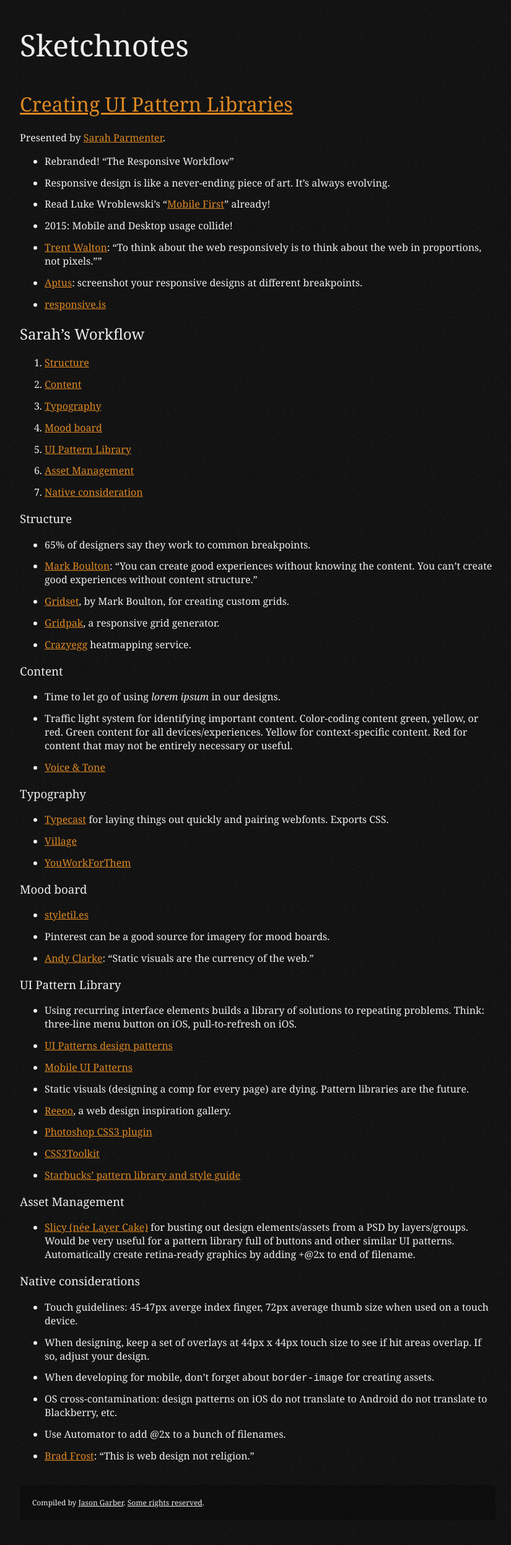
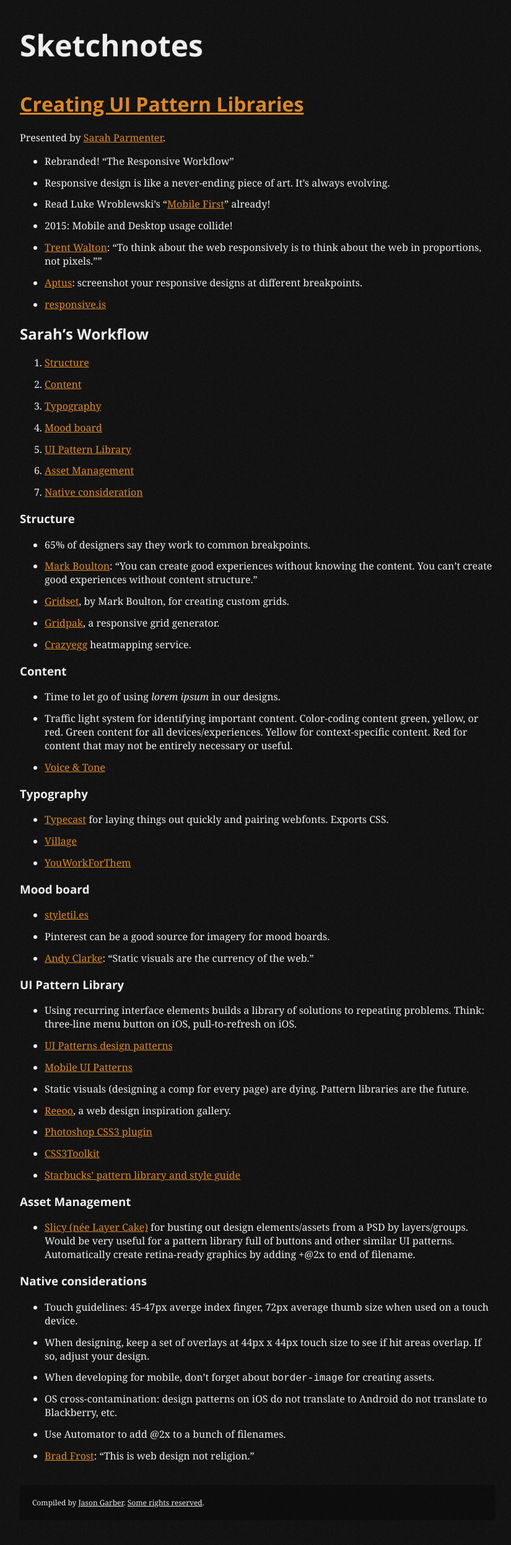
Before and after one commit to jgarber623/sketchnotes.sixtwothree.org, a Jekyll site: the page built from _posts/2012-08-06-creating-ui-pattern-libraries.md, in a window 1280 px wide. Shown: the whole page at 62% size, without its empty margins (224-1049 px from the left). Built offline with Jekyll 4.4.1, drawn with Linux system fonts in a browser that asks for light colours.

Commit message:
Design updates. Added Google Web Font.

```diff
--- a/_layouts/application.html
+++ b/_layouts/application.html
@@ -5,6 +5,7 @@
 
 	<title>{{ site.name }}{% if page.title %}: {{ page.title }}{% endif %}</title>
 
+	<link rel="stylesheet" href="http://fonts.googleapis.com/css?family=Open+Sans:700">
 	<link rel="stylesheet" href="/stylesheets/application.css">
 
 	<meta name="viewport" content="width=device-width">
--- a/stylesheets/application.css
+++ b/stylesheets/application.css
@@ -362,7 +362,7 @@ figure {
     h4,
     h5,
     h6 {
-		font-weight: normal;
+        font-family: "Open Sans", Helvetica, Arial, sans-serif;
 	}
 
 	header[role=banner] h1 {
```
